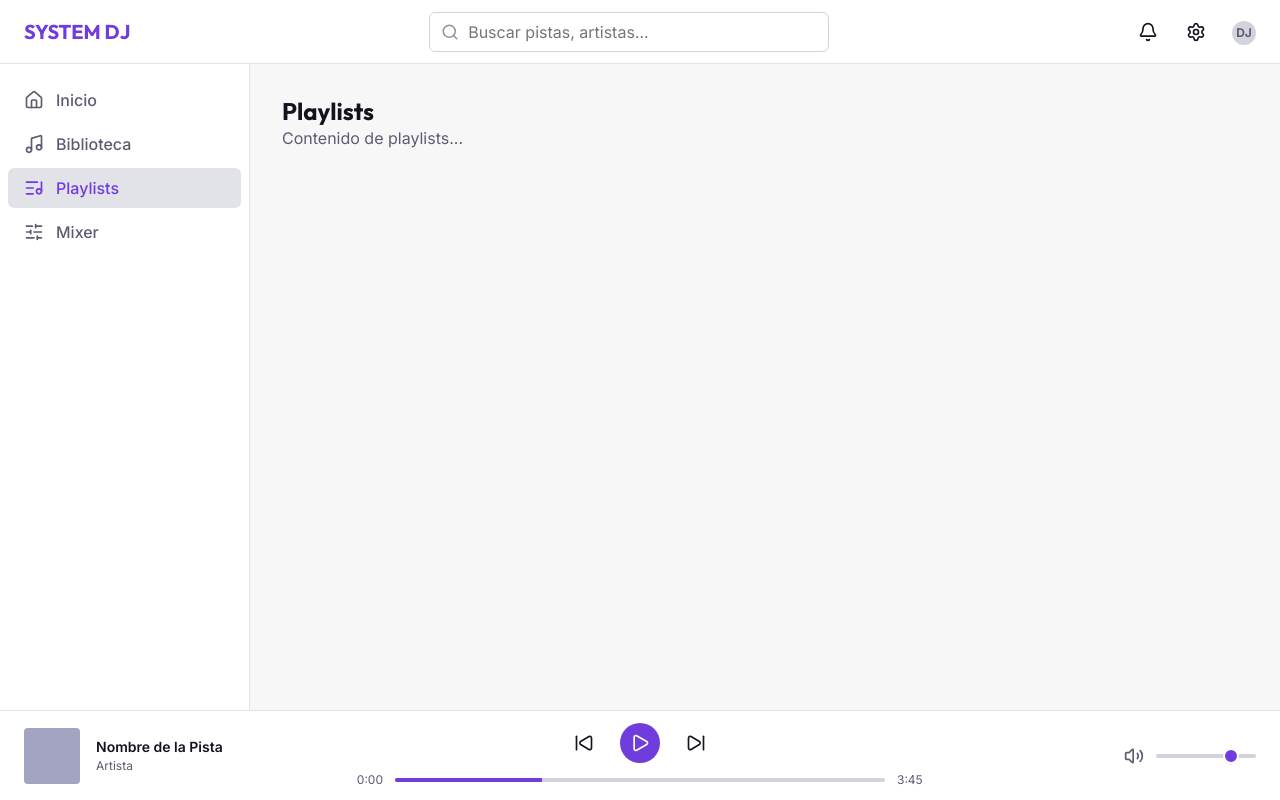
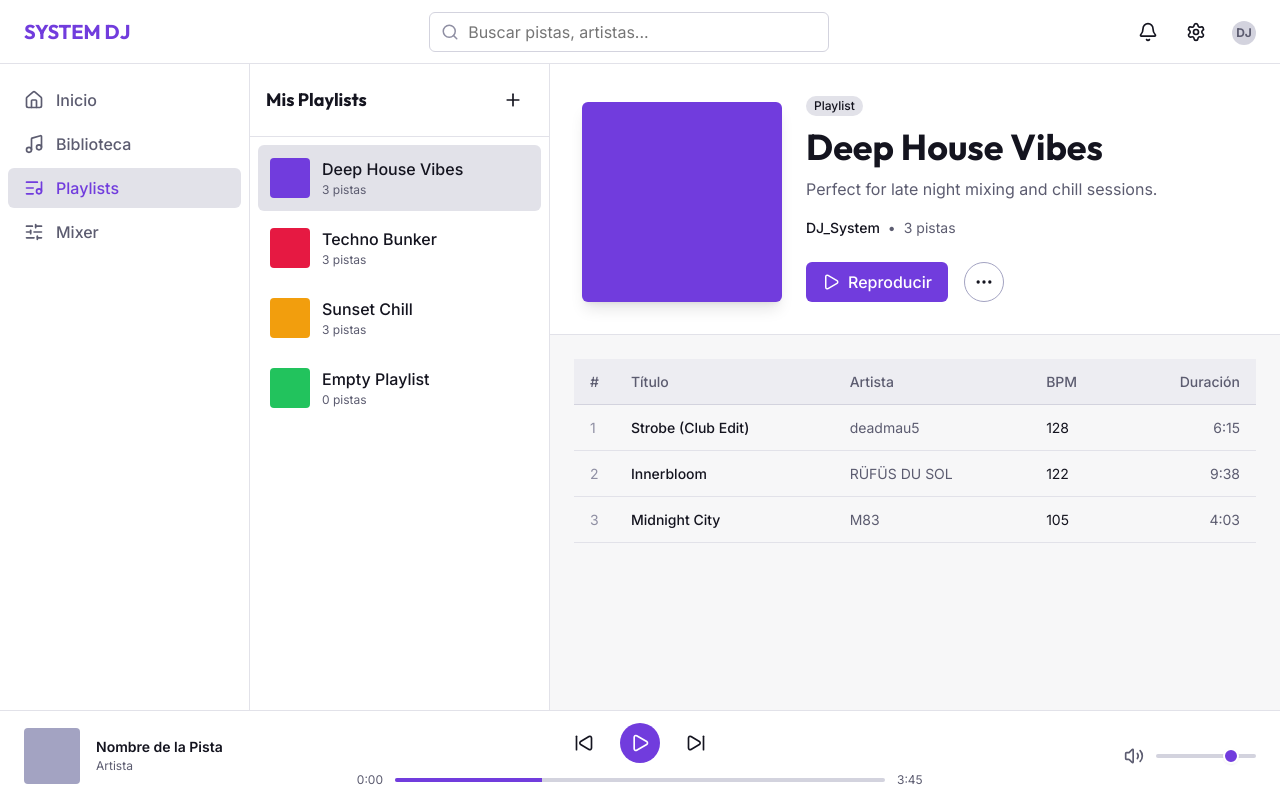
Before and after one commit to Xander-JS/dj_ai_web, a React (Vite) app: page /playlists in a window 1280 px wide. Built offline with nearby package versions, Linux system fonts and the light colour scheme.

Commit message:
construyo modulo visual de gestión de Playlists

```diff
--- a/src/i18n/locales/en/translation.json
+++ b/src/i18n/locales/en/translation.json
@@ -37,5 +37,13 @@
     "col_key": "Key",
     "col_energy": "Energy",
     "col_duration": "Time"
+  },
+  "playlists": {
+    "title": "My Playlists",
+    "create": "New Playlist",
+    "empty_title": "No playlist selected",
+    "empty_desc": "Select a playlist from the left or create a new one.",
+    "tracks_count": "{{count}} tracks",
+    "total_duration": "Total time: {{time}}"
   }
 }
--- a/src/i18n/locales/es/translation.json
+++ b/src/i18n/locales/es/translation.json
@@ -37,5 +37,13 @@
     "col_key": "Tono",
     "col_energy": "Energía",
     "col_duration": "Duración"
+  },
+  "playlists": {
+    "title": "Mis Playlists",
+    "create": "Nueva Playlist",
+    "empty_title": "No hay playlist seleccionada",
+    "empty_desc": "Selecciona una playlist de la izquierda o crea una nueva.",
+    "tracks_count": "{{count}} pistas",
+    "total_duration": "Duración total: {{time}}"
   }
 }
--- /dev/null
+++ b/src/mock/playlists.ts
@@ -0,0 +1,40 @@
+import { Track, MOCK_LIBRARY } from './library';
+
+export interface Playlist {
+  id: string;
+  name: string;
+  description: string;
+  coverColor: string;
+  tracks: Track[];
+}
+
+export const MOCK_PLAYLISTS: Playlist[] = [
+  {
+    id: 'p1',
+    name: 'Deep House Vibes',
+    description: 'Perfect for late night mixing and chill sessions.',
+    coverColor: 'hsl(260, 70%, 55%)',
+    tracks: [MOCK_LIBRARY[0], MOCK_LIBRARY[1], MOCK_LIBRARY[3]]
+  },
+  {
+    id: 'p2',
+    name: 'Techno Bunker',
+    description: 'High energy techno tracks for peak time.',
+    coverColor: 'hsl(348, 80%, 50%)',
+    tracks: [MOCK_LIBRARY[2], MOCK_LIBRARY[7], MOCK_LIBRARY[8]]
+  },
+  {
+    id: 'p3',
+    name: 'Sunset Chill',
+    description: 'Warm grooves for the sunset.',
+    coverColor: 'hsl(38, 90%, 50%)',
+    tracks: [MOCK_LIBRARY[4], MOCK_LIBRARY[5], MOCK_LIBRARY[6]]
+  },
+  {
+    id: 'p4',
+    name: 'Empty Playlist',
+    description: 'Just started building this one.',
+    coverColor: 'hsl(142, 70%, 45%)',
+    tracks: []
+  }
+];
--- /dev/null
+++ b/src/pages/Playlists.css
@@ -0,0 +1,133 @@
+.playlists-container {
+  display: flex;
+  height: 100%;
+  overflow: hidden;
+}
+
+.playlists-sidebar {
+  width: 300px;
+  background-color: var(--bg-surface);
+  border-right: 1px solid var(--border-subtle);
+  display: flex;
+  flex-direction: column;
+}
+
+.playlists-sidebar-header {
+  padding: var(--space-4);
+  border-bottom: 1px solid var(--border-subtle);
+  display: flex;
+  justify-content: space-between;
+  align-items: center;
+}
+
+.playlists-list {
+  flex: 1;
+  overflow-y: auto;
+  padding: var(--space-2);
+  display: flex;
+  flex-direction: column;
+  gap: var(--space-1);
+}
+
+.playlist-item {
+  display: flex;
+  align-items: center;
+  gap: var(--space-3);
+  padding: var(--space-3);
+  border-radius: var(--radius-md);
+  cursor: pointer;
+  transition: background-color var(--transition-fast);
+}
+
+.playlist-item:hover {
+  background-color: var(--bg-surface-hover);
+}
+
+.playlist-item.active {
+  background-color: var(--bg-surface-active);
+}
+
+.playlist-cover-mini {
+  width: 40px;
+  height: 40px;
+  border-radius: var(--radius-sm);
+  flex-shrink: 0;
+}
+
+.playlist-info-mini {
+  display: flex;
+  flex-direction: column;
+  overflow: hidden;
+}
+
+.playlist-name-mini {
+  font-weight: var(--font-weight-medium);
+  white-space: nowrap;
+  overflow: hidden;
+  text-overflow: ellipsis;
+}
+
+.playlist-count-mini {
+  font-size: var(--text-xs);
+  color: var(--text-secondary);
+}
+
+.playlist-detail {
+  flex: 1;
+  display: flex;
+  flex-direction: column;
+  background-color: var(--bg-base);
+  overflow: hidden;
+}
+
+.playlist-detail-header {
+  padding: var(--space-8);
+  display: flex;
+  align-items: flex-end;
+  gap: var(--space-6);
+  border-bottom: 1px solid var(--border-subtle);
+  background-color: var(--bg-surface);
+}
+
+.playlist-cover-large {
+  width: 200px;
+  height: 200px;
+  border-radius: var(--radius-md);
+  box-shadow: var(--shadow-lg);
+}
+
+.playlist-detail-info {
+  display: flex;
+  flex-direction: column;
+  gap: var(--space-2);
+}
+
+.playlist-detail-title {
+  font-size: var(--text-4xl);
+  font-weight: var(--font-weight-bold);
+  line-height: var(--line-height-tight);
+}
+
+.playlist-detail-meta {
+  display: flex;
+  align-items: center;
+  gap: var(--space-2);
+  color: var(--text-secondary);
+  font-size: var(--text-sm);
+}
+
+.playlist-detail-actions {
+  display: flex;
+  gap: var(--space-4);
+  margin-top: var(--space-4);
+}
+
+.playlist-empty-state {
+  flex: 1;
+  display: flex;
+  flex-direction: column;
+  align-items: center;
+  justify-content: center;
+  color: var(--text-tertiary);
+  gap: var(--space-4);
+}
--- a/src/pages/Playlists.tsx
+++ b/src/pages/Playlists.tsx
@@ -1,12 +1,118 @@
-import React from 'react';
+import React, { useState } from 'react';
 import { useTranslation } from 'react-i18next';
+import { Plus, Play, MoreHorizontal, ListMusic } from 'lucide-react';
+import { IconButton } from '../components/ui/IconButton';
+import { Button } from '../components/ui/Button';
+import { Badge } from '../components/ui/Badge';
+import { MOCK_PLAYLISTS, Playlist } from '../mock/playlists';
+import { clsx } from 'clsx';
+import './Playlists.css';
 
 export const Playlists: React.FC = () => {
   const { t } = useTranslation();
+  const [activeId, setActiveId] = useState<string | null>(MOCK_PLAYLISTS[0].id);
+
+  const activePlaylist = MOCK_PLAYLISTS.find(p => p.id === activeId);
+
   return (
-    <div style={{ padding: 'var(--space-8)' }}>
-      <h2>{t('navigation.playlists')}</h2>
-      <p style={{ color: 'var(--text-secondary)' }}>Contenido de playlists...</p>
+    <div className="playlists-container">
+
+      {/* Sidebar: List of playlists */}
+      <div className="playlists-sidebar">
+        <div className="playlists-sidebar-header">
+          <h3 style={{ margin: 0, fontSize: 'var(--text-lg)' }}>{t('playlists.title')}</h3>
+          <IconButton icon={<Plus size={20} />} title={t('playlists.create')} />
+        </div>
+
+        <div className="playlists-list">
+          {MOCK_PLAYLISTS.map(playlist => (
+            <div
+              key={playlist.id}
+              className={clsx('playlist-item', activeId === playlist.id && 'active')}
+              onClick={() => setActiveId(playlist.id)}
+            >
+              <div className="playlist-cover-mini" style={{ backgroundColor: playlist.coverColor }}></div>
+              <div className="playlist-info-mini">
+                <span className="playlist-name-mini">{playlist.name}</span>
+                <span className="playlist-count-mini">
+                  {t('playlists.tracks_count', { count: playlist.tracks.length })}
+                </span>
+              </div>
+            </div>
+          ))}
+        </div>
+      </div>
+
+      {/* Main Content: Playlist Details */}
+      <div className="playlist-detail">
+        {activePlaylist ? (
+          <>
+            <div className="playlist-detail-header">
+              <div className="playlist-cover-large" style={{ backgroundColor: activePlaylist.coverColor }}></div>
+              <div className="playlist-detail-info">
+                <Badge variant="secondary" style={{ width: 'fit-content' }}>Playlist</Badge>
+                <h1 className="playlist-detail-title">{activePlaylist.name}</h1>
+                <p style={{ color: 'var(--text-secondary)', margin: '0 0 var(--space-2) 0' }}>
+                  {activePlaylist.description}
+                </p>
+                <div className="playlist-detail-meta">
+                  <span style={{ fontWeight: 'var(--font-weight-medium)', color: 'var(--text-primary)' }}>DJ_System</span>
+                  <span>•</span>
+                  <span>{t('playlists.tracks_count', { count: activePlaylist.tracks.length })}</span>
+                </div>
+
+                <div className="playlist-detail-actions">
+                  <Button variant="primary">
+                    <Play size={18} />
+                    {t('common.play')}
+                  </Button>
+                  <IconButton icon={<MoreHorizontal size={20} />} variant="outline" />
+                </div>
+              </div>
+            </div>
+
+            {/* Reusing a simplified version of the library table layout */}
+            <div style={{ flex: 1, overflowY: 'auto', padding: 'var(--space-6)' }}>
+              {activePlaylist.tracks.length > 0 ? (
+                <table className="library-table">
+                  <thead>
+                    <tr>
+                      <th style={{ width: '40px' }}>#</th>
+                      <th>{t('library.col_title')}</th>
+                      <th>{t('library.col_artist')}</th>
+                      <th>{t('library.col_bpm')}</th>
+                      <th style={{ textAlign: 'right' }}>{t('library.col_duration')}</th>
+                    </tr>
+                  </thead>
+                  <tbody>
+                    {activePlaylist.tracks.map((track, index) => (
+                      <tr key={track.id}>
+                        <td style={{ color: 'var(--text-tertiary)' }}>{index + 1}</td>
+                        <td style={{ fontWeight: 'var(--font-weight-medium)' }}>{track.title}</td>
+                        <td style={{ color: 'var(--text-secondary)' }}>{track.artist}</td>
+                        <td>{track.bpm}</td>
+                        <td style={{ textAlign: 'right', color: 'var(--text-secondary)' }}>{track.duration}</td>
+                      </tr>
+                    ))}
+                  </tbody>
+                </table>
+              ) : (
+                <div className="playlist-empty-state" style={{ height: '200px' }}>
+                  <ListMusic size={48} />
+                  <p>{t('playlists.empty_desc')}</p>
+                </div>
+              )}
+            </div>
+          </>
+        ) : (
+          <div className="playlist-empty-state">
+            <ListMusic size={64} />
+            <h2>{t('playlists.empty_title')}</h2>
+            <p>{t('playlists.empty_desc')}</p>
+          </div>
+        )}
+      </div>
+
     </div>
   );
 };
```
